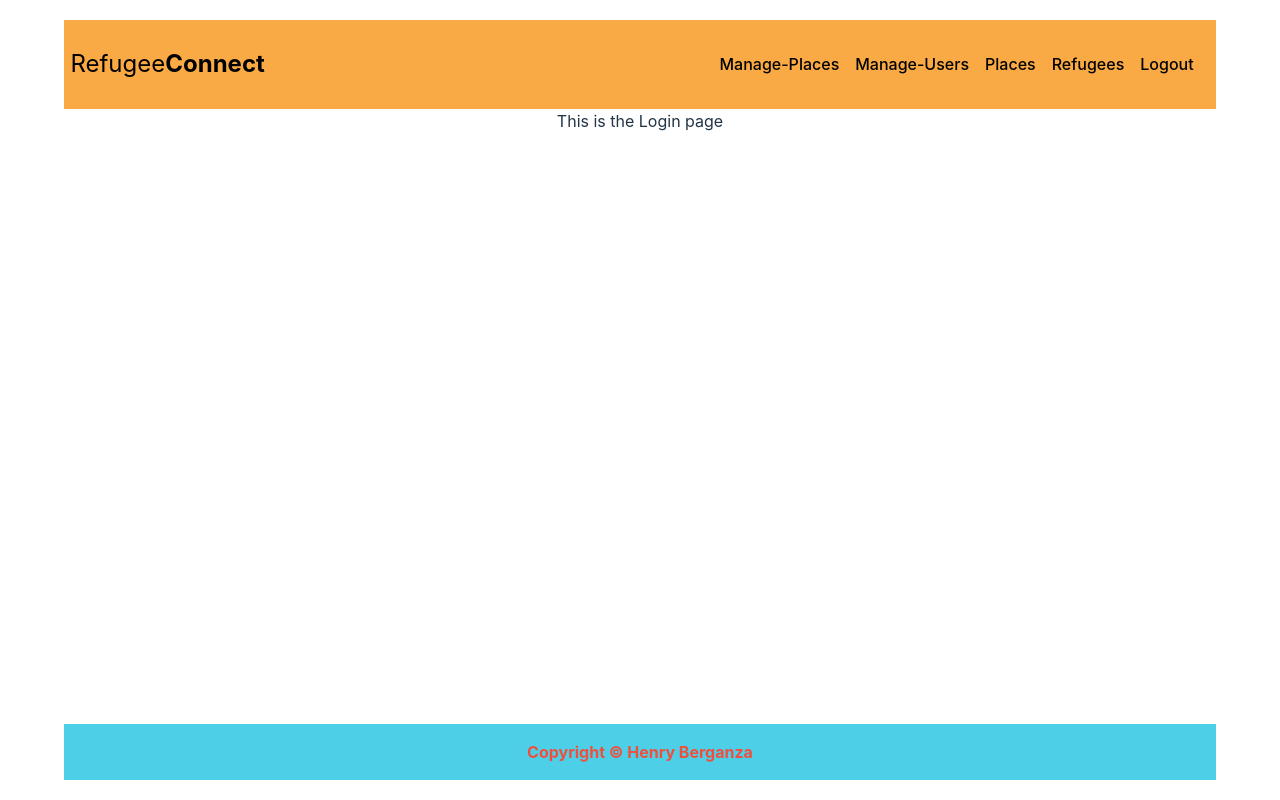
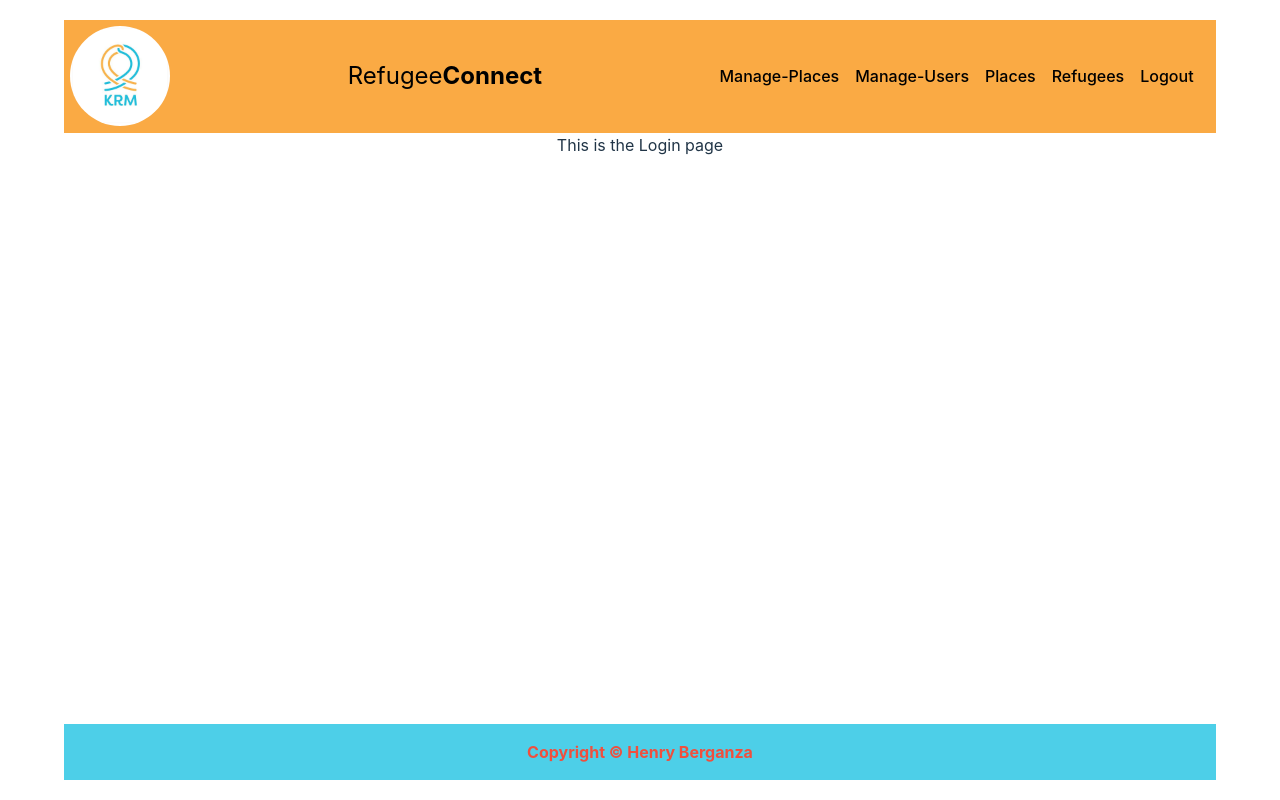
Before and after one commit to HenryEBG/CapstoneFrontend, a React (Vite) app: page /users/1 in a window 1280 px wide. Built offline with nearby package versions, Linux system fonts and the light colour scheme.

Commit message:
adding logo

```diff
--- a/src/App.css
+++ b/src/App.css
@@ -24,3 +24,9 @@
   bottom: 0;
   width: 100%;
 }
+
+.logo {
+  height: 100px;
+  width: 100px;
+  border-radius: 50%;
+}
--- a/src/components/Navbar.jsx
+++ b/src/components/Navbar.jsx
@@ -18,6 +18,7 @@ export const Navbar= () => {
     return (
     <>
       <NavContainer>
+        <img className='logo' src="/KRMLogo.jpg" alt="KRM logo" />
         <h2>Refugee<span>Connect</span></h2>
         <div className={`links ${clicked ? 'active' : ''}`}>
           <>
```
Also changed, not shown: public/KRMLogo.jpg (added).
